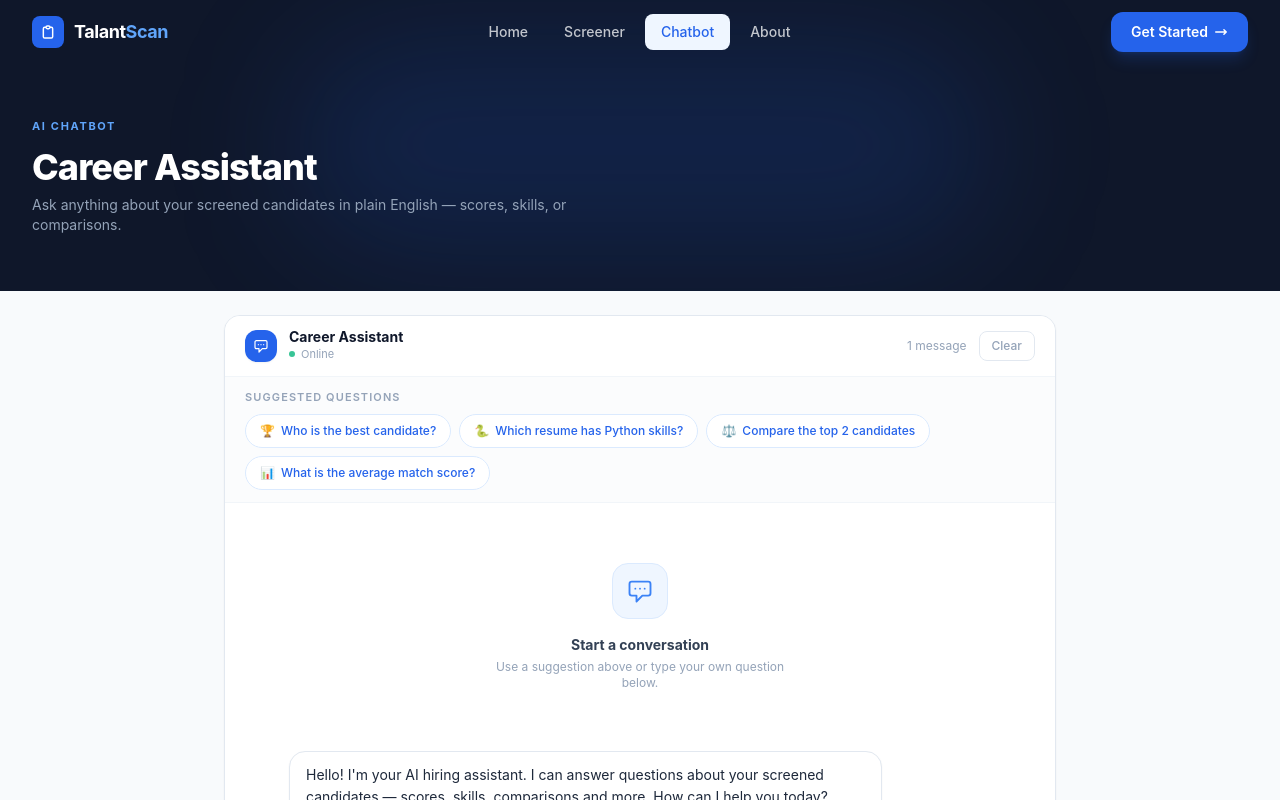
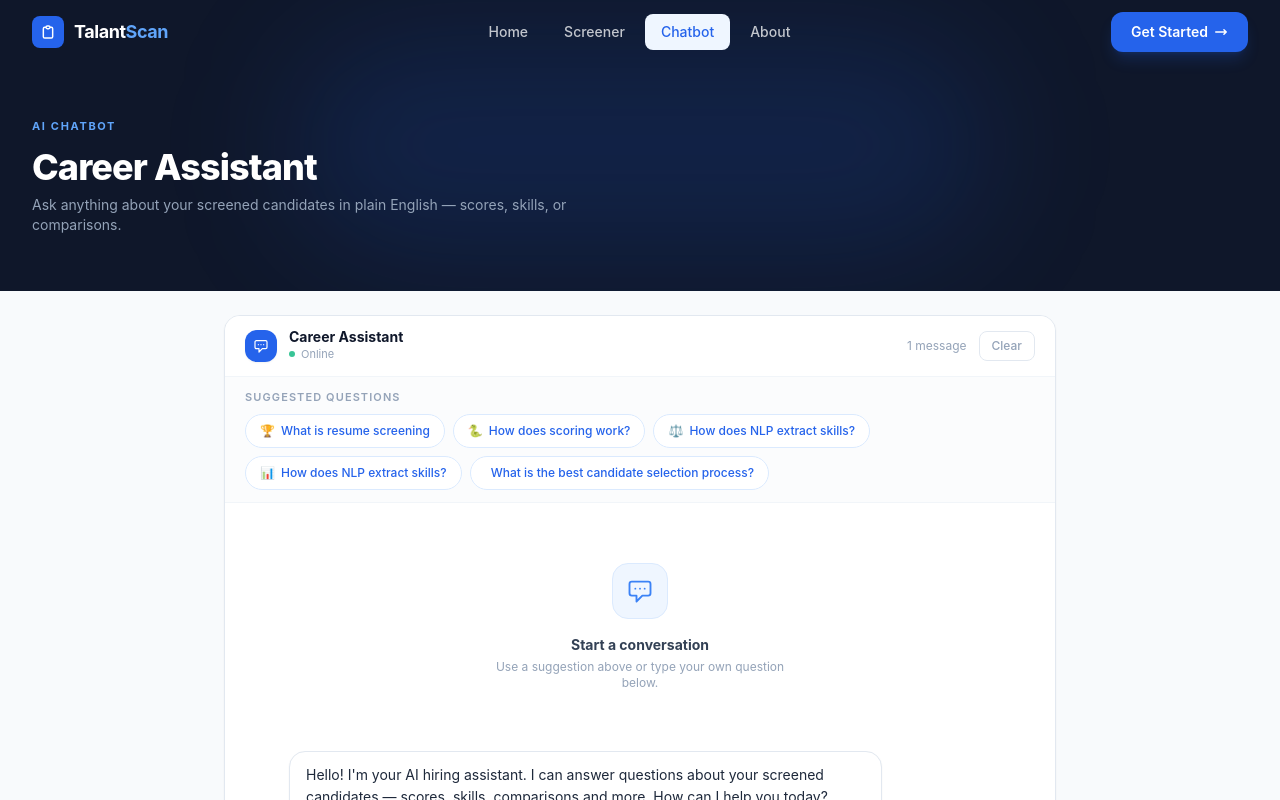
Before and after one commit to habib-u-rahman/talentscan-ai, a React (Create React App) app in the folder frontend/: page /chatbot in a window 1280 px wide. Shown: the top 800 px of the page. Built offline with nearby package versions, Linux system fonts and the light colour scheme.

Commit message:
Updated chatbot suggested questions UI

```diff
--- a/frontend/src/pages/Chatbot.jsx
+++ b/frontend/src/pages/Chatbot.jsx
@@ -6,10 +6,11 @@ const getTime = () =>
   new Date().toLocaleTimeString([], { hour: "2-digit", minute: "2-digit" });
 
 const SUGGESTIONS = [
-  { icon: "🏆", text: "Who is the best candidate?" },
-  { icon: "🐍", text: "Which resume has Python skills?" },
-  { icon: "⚖️",  text: "Compare the top 2 candidates" },
-  { icon: "📊", text: "What is the average match score?" },
+  { icon: "🏆", text: "What is resume screening" },
+  { icon: "🐍", text: "How does scoring work?" },
+  { icon: "⚖️",  text: "How does NLP extract skills?" },
+  { icon: "📊", text: "How does NLP extract skills?" },
+  { icon:"" , text: "What is the best candidate selection process?" },
 ];
 
 const INITIAL = [{
```
